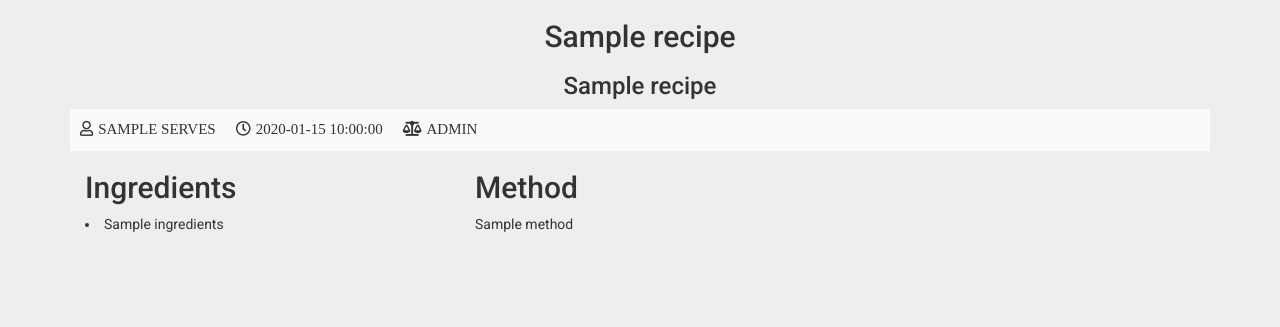
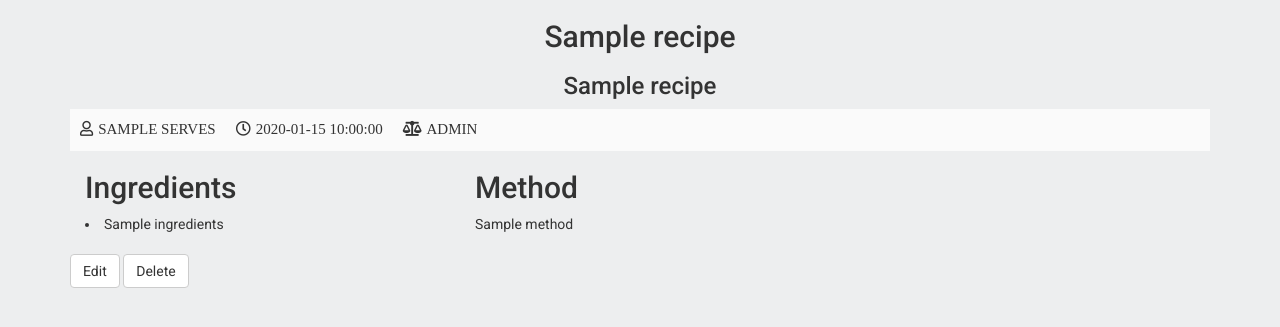
Before and after one commit to luisanegri/Data-Centric-Development, a Flask app: template templates/readrecipe.html in a window 1280 px wide. Shown: the top 327 px of the page. Run offline with Flask 2, Linux system fonts and the light colour scheme; the template is opened without the code that fills it: most values are stand-ins (such as "Sample title", 1, 10 or a date in 2020); some libraries are stand-ins or nearby versions; some web fonts are replaced.

Commit message:
added edit and delete buttons

```diff
--- a/templates/readrecipe.html
+++ b/templates/readrecipe.html
@@ -24,6 +24,13 @@
         </div>
     </div>
 </div>
-
+<div class="row">
+  <div class="col-sm-3">
+    <form action= "{{ url_for('edit_recipe', recipe_id=recipe._id) }}" method="POST">
+    <button type="submit" name="action" class="btn btn-default btn-add">Edit</button>
+    <button type="submit" name="action" class="btn btn-default btn-add">Delete</button>
+    </form>
+  </div>
+</div>
 
     {% endblock %}
```
